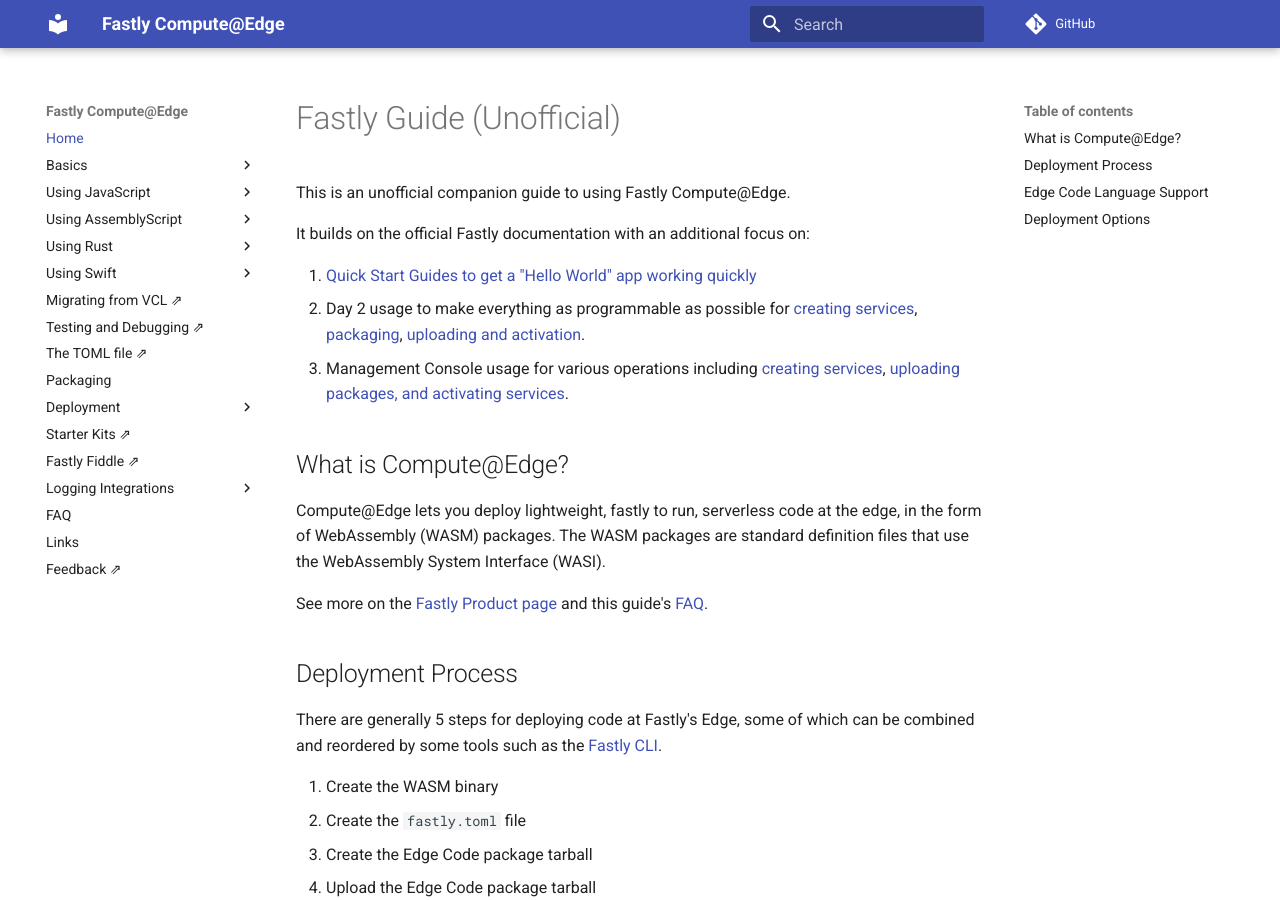
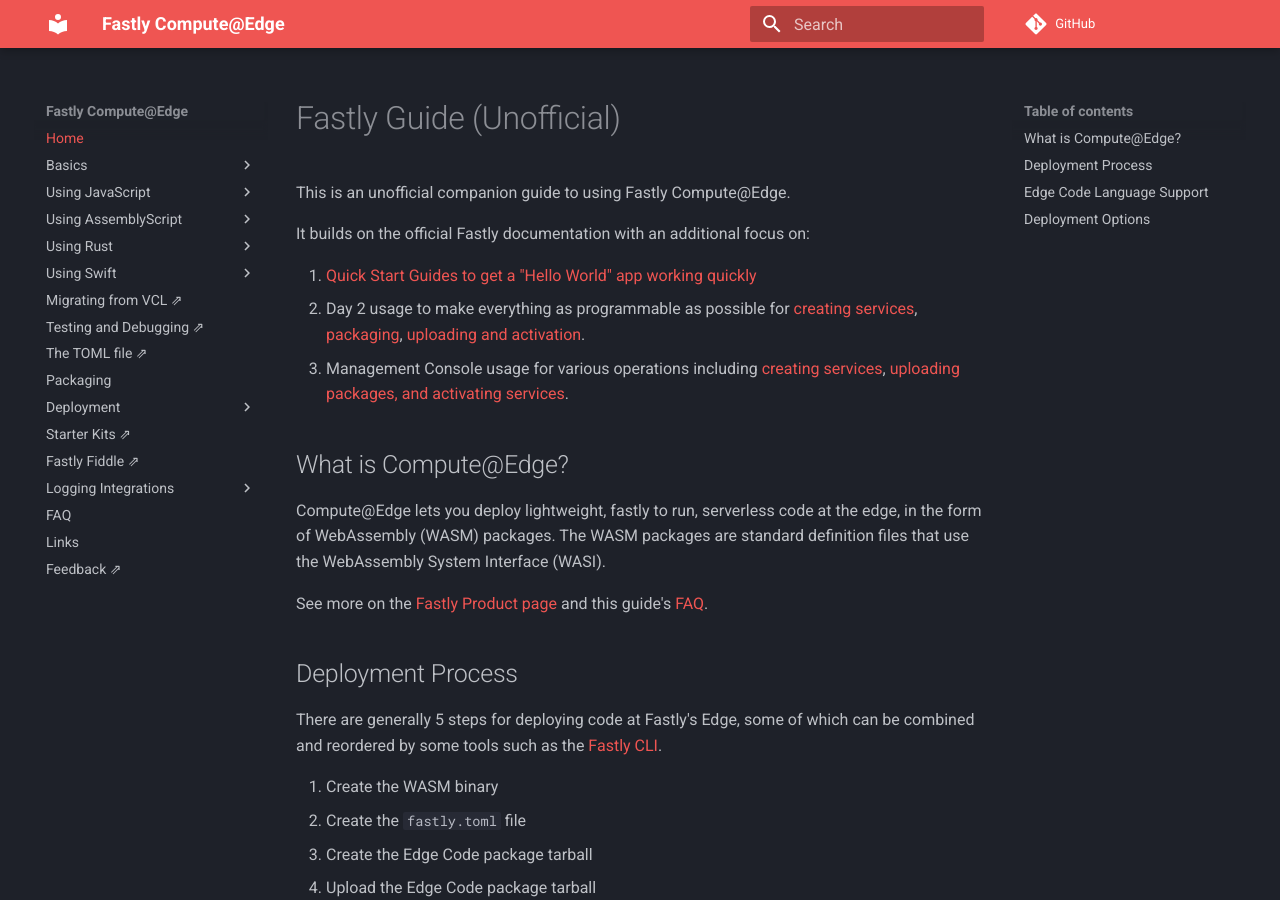
Before and after one commit to grokify/fastly-guide-compute, an MkDocs documentation site: the page built from docs/index.md, in a window 1280 px wide and 900 px high. Built offline with MkDocs 1.6.1 and Material for MkDocs 9.7.7, drawn with Linux system fonts in a browser that asks for light colours; comment, search, counter and statistics services are not loaded.

Commit message:
enhance: theme: update material colors to `scheme:slate`, `primary:red`, `accent:cyan`

```diff
--- a/mkdocs.yml
+++ b/mkdocs.yml
@@ -1,7 +1,14 @@
 site_name: Fastly Compute@Edge
 site_url: https://grokify.github.io/fastly-guide-compute
 repo_url: https://github.com/grokify/fastly-guide-compute.git
-theme: material
+
+theme:
+  name: material
+  palette:
+    scheme: slate
+    primary: red
+    accent: cyan
+  highlightjs: true
 
 markdown_extensions:
   - pymdownx.highlight:
```
